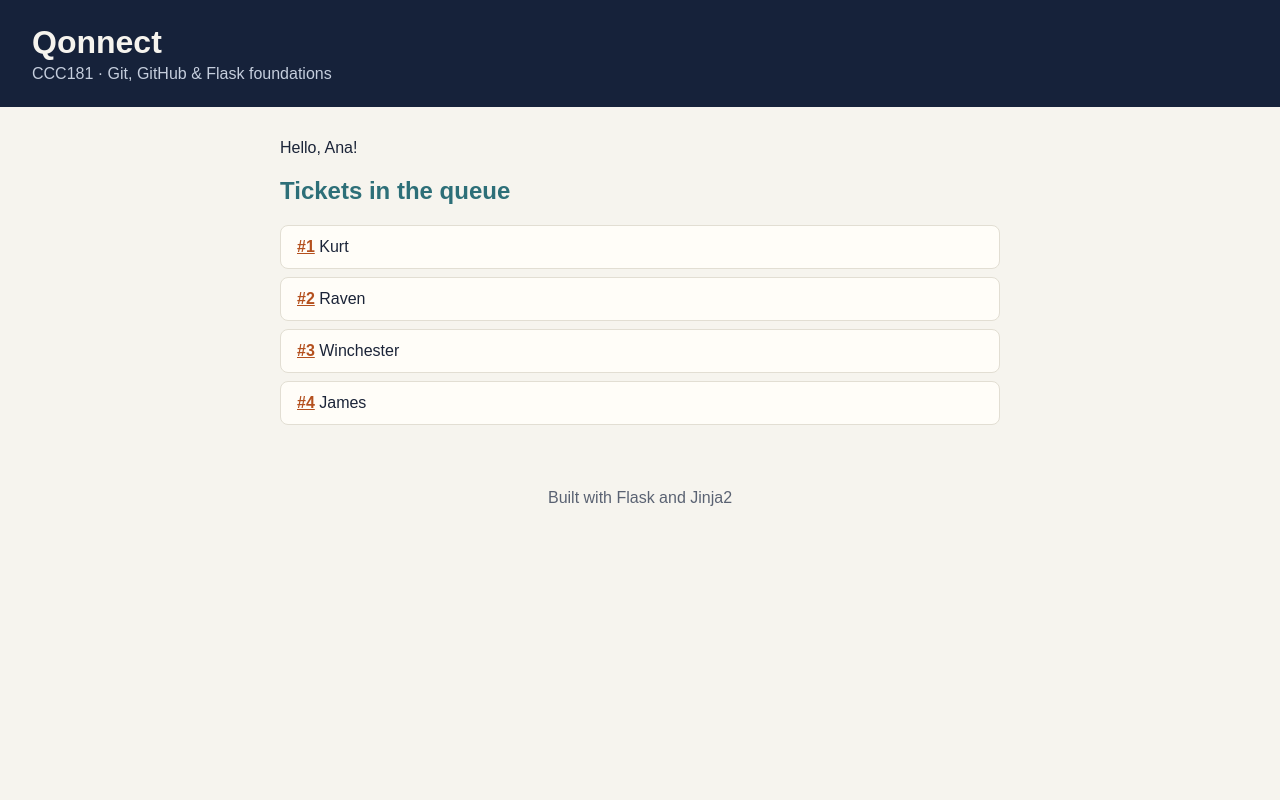
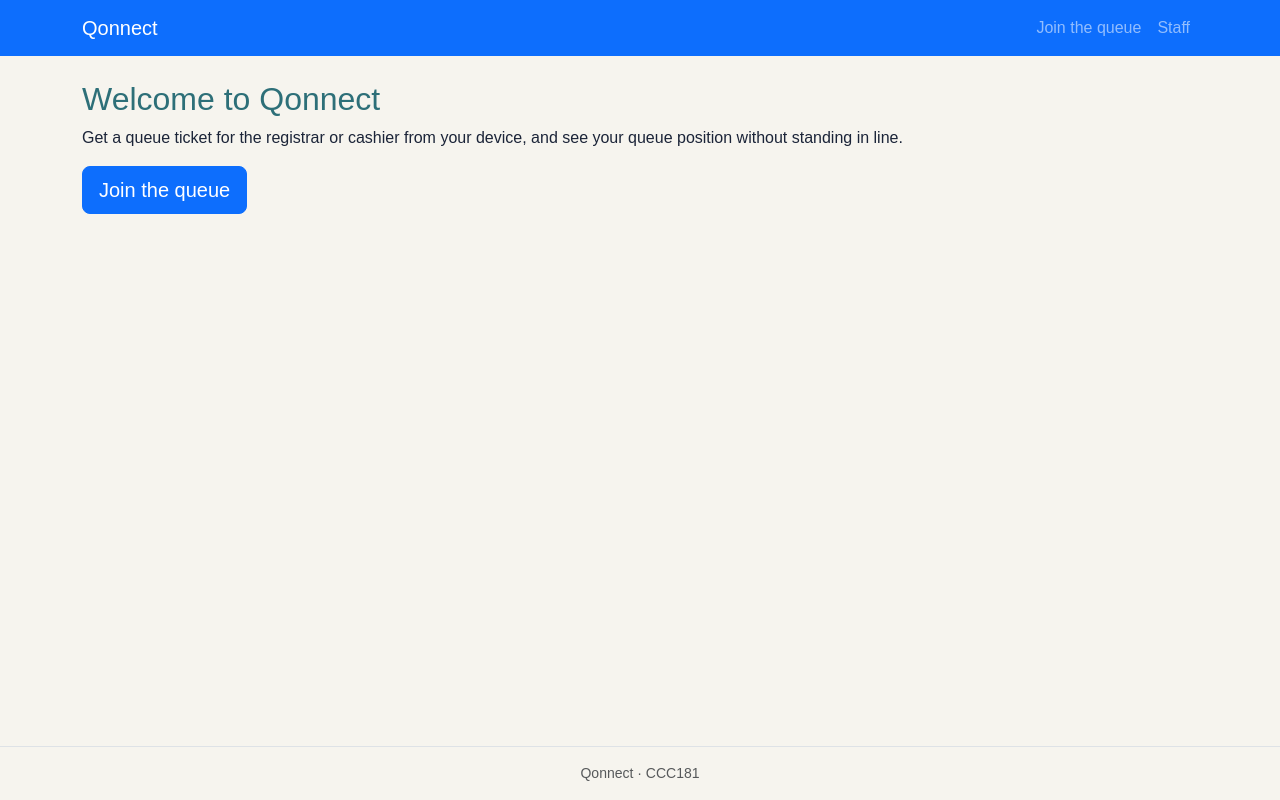
Before and after one commit to Draeze83/CCC181, a Flask app: page / in a window 1280 px wide. Run offline with Flask 3, Linux system fonts and the light colour scheme.

Commit message:
Add Bootstrap layout and navigation (#3)

```diff
--- a/my-app/app.py
+++ b/my-app/app.py
@@ -5,10 +5,11 @@ Run it with:
 then open http://127.0.0.1:5000
 """
 from flask import Flask, render_template
+from flask import Flask, abort, flash, redirect, render_template, request, url_for
 
 app = Flask(__name__)
+app.secret_key = "dev-only-change-me"  # Week 11 moves this into an environment variable
 
-# Sample data for the demo. A real app would load this from a database later.
 TICKETS = [
     {"number": 1, "name": "Kurt", "email": "kurt@school.edu", "service_id": 1, "status": "waiting"},
     {"number": 2, "name": "Raven", "email": "raven@school.edu", "service_id": 2, "status": "waiting"},
@@ -25,19 +26,24 @@ SERVICES = [
     {"id": 6, "name": "Clearance Verification"}
 ]
 
-
 @app.route("/")
 def index():
     # render_template looks inside the templates/ folder and passes
     # keyword arguments to the template as variables.
-    return render_template("index.html", name="Ana", tickets=TICKETS)
-
+    return render_template("index.html",)
 
 @app.route("/queue/<int:ticket_id>")
 def ticket(ticket_id):
     # <int:ticket_id> only matches numbers, so /queue/abc returns 404.
     return render_template("ticket.html", ticket_id=ticket_id)
 
+@app.route("/join")
+def join_form():
+    return render_template("join.html")
+
+@app.route("/staff")
+def staff_dashboard():
+    return "Staff dashboard coming soon"
 
 @app.route("/hello")
 def hello():
--- a/my-app/templates/base.html
+++ b/my-app/templates/base.html
@@ -4,20 +4,57 @@
   <meta charset="utf-8">
   <meta name="viewport" content="width=device-width, initial-scale=1">
   <title>{% block title %}Qonnect{% endblock %}</title>
-  {# Link static files with url_for instead of hard-coding paths #}
+  <link rel="stylesheet"
+        href="https://cdn.jsdelivr.net/npm/bootstrap@5.3.3/dist/css/bootstrap.min.css">
   <link rel="stylesheet" href="{{ url_for('static', filename='css/style.css') }}">
 </head>
-<body>
-  <header>
-    <h1><a href="{{ url_for('index') }}">Qonnect</a></h1>
-    <p class="tagline">CCC181 · Git, GitHub &amp; Flask foundations</p>
-  </header>
+<body class="d-flex flex-column min-vh-100">
+  <a class="visually-hidden-focusable" href="#main">Skip to main content</a>
 
-  <main>
+  <nav class="navbar navbar-expand-md bg-primary" data-bs-theme="dark">
+    <div class="container">
+      <a class="navbar-brand" href="{{ url_for('index') }}">Qonnect</a>
+      <button class="navbar-toggler" type="button" data-bs-toggle="collapse"
+              data-bs-target="#mainNav" aria-controls="mainNav"
+              aria-expanded="false" aria-label="Toggle navigation">
+        <span class="navbar-toggler-icon"></span>
+      </button>
+      <div class="collapse navbar-collapse" id="mainNav">
+        <ul class="navbar-nav ms-auto">
+          <li class="nav-item">
+            <a class="nav-link {% if request.endpoint == 'join_form' %}active{% endif %}"
+               {% if request.endpoint == 'join_form' %}aria-current="page"{% endif %}
+               href="{{ url_for('join_form') }}">Join the queue</a>
+          </li>
+          <li class="nav-item">
+            <a class="nav-link {% if request.endpoint == 'staff_dashboard' %}active{% endif %}"
+               {% if request.endpoint == 'staff_dashboard' %}aria-current="page"{% endif %}
+               href="{{ url_for('staff_dashboard') }}">Staff</a>
+          </li>
+        </ul>
+      </div>
+    </div>
+  </nav>
+
+  <main id="main" class="container my-4 flex-grow-1">
+    {% with messages = get_flashed_messages(with_categories=true) %}
+      {% for category, message in messages %}
+        <div class="alert alert-{{ category }} alert-dismissible fade show" role="alert">
+          {{ message }}
+          <button type="button" class="btn-close" data-bs-dismiss="alert" aria-label="Close"></button>
+        </div>
+      {% endfor %}
+    {% endwith %}
+
     {% block content %}{% endblock %}
   </main>
 
-  <footer>Built with Flask and Jinja2</footer>
+  <footer class="border-top py-3 text-center text-body-secondary small">
+    Qonnect · CCC181
+  </footer>
+
+  <script src="https://cdn.jsdelivr.net/npm/bootstrap@5.3.3/dist/js/bootstrap.bundle.min.js"></script>
   <script src="{{ url_for('static', filename='js/main.js') }}"></script>
+  {% block scripts %}{% endblock %}
 </body>
 </html>
--- a/my-app/templates/index.html
+++ b/my-app/templates/index.html
@@ -1,14 +1,7 @@
 {% extends "base.html" %}
 
 {% block content %}
-  <p>Hello, {{ name }}!</p>
-
-  <h2>Tickets in the queue</h2>
-  <ul class="tickets">
-    {% for t in tickets %}
-      <li><a href="{{ url_for('ticket', ticket_id=t.number) }}">#{{ t.number }}</a> {{ t.name }}</li>
-    {% else %}
-      <li>The queue is empty.</li>
-    {% endfor %}
-  </ul>
+  <h2>Welcome to Qonnect</h2>
+  <p>Get a queue ticket for the registrar or cashier from your device, and see your queue position without standing in line.</p>
+  <p><a class="btn btn-primary btn-lg" href="{{ url_for('join_form') }}">Join the queue</a></p>
 {% endblock %}
--- /dev/null
+++ b/my-app/templates/join.html
@@ -0,0 +1,6 @@
+{% extends "base.html" %}
+
+{% block content %}
+  <h2>Join the queue</h2>
+  <p>Form coming soon.</p>
+{% endblock %}
```
